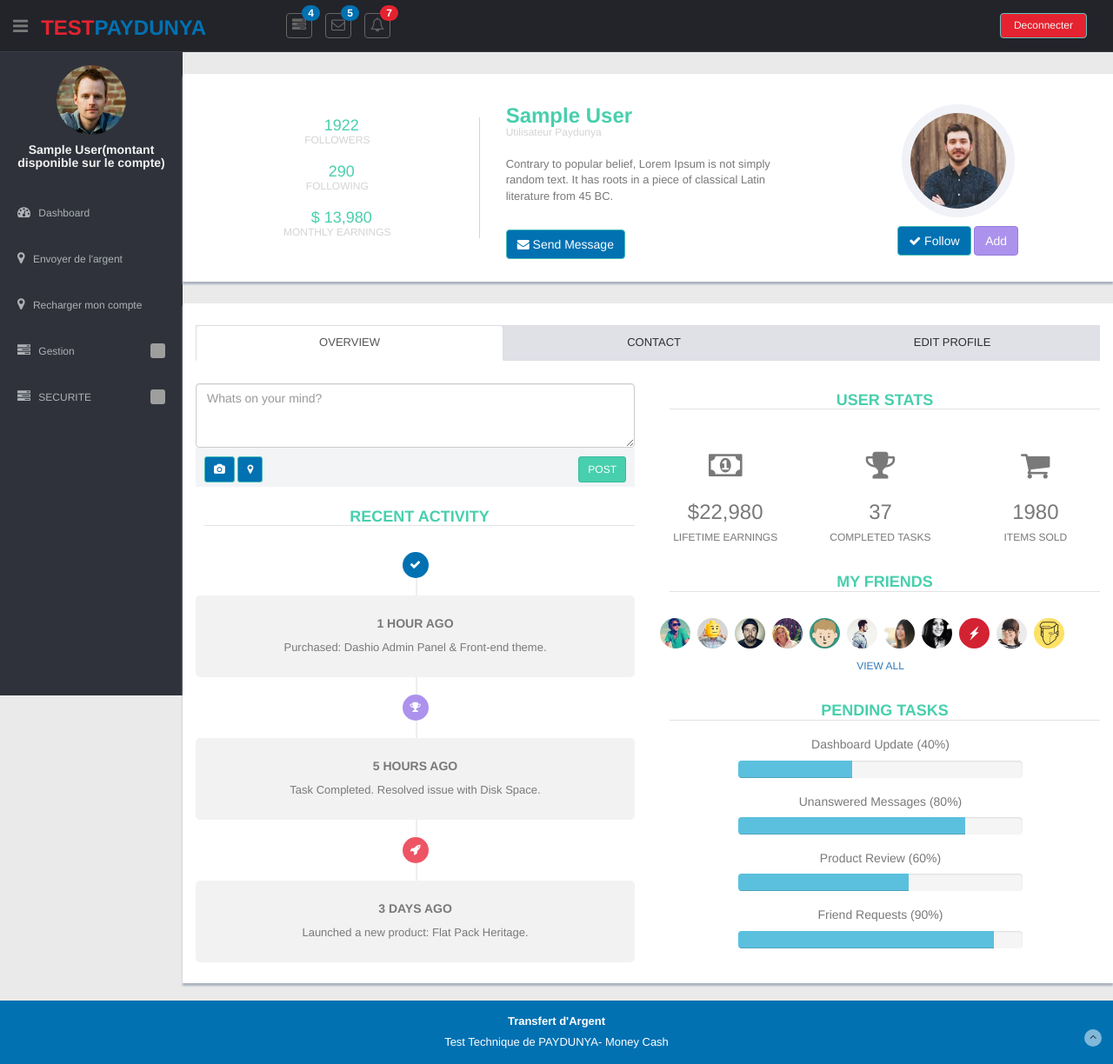
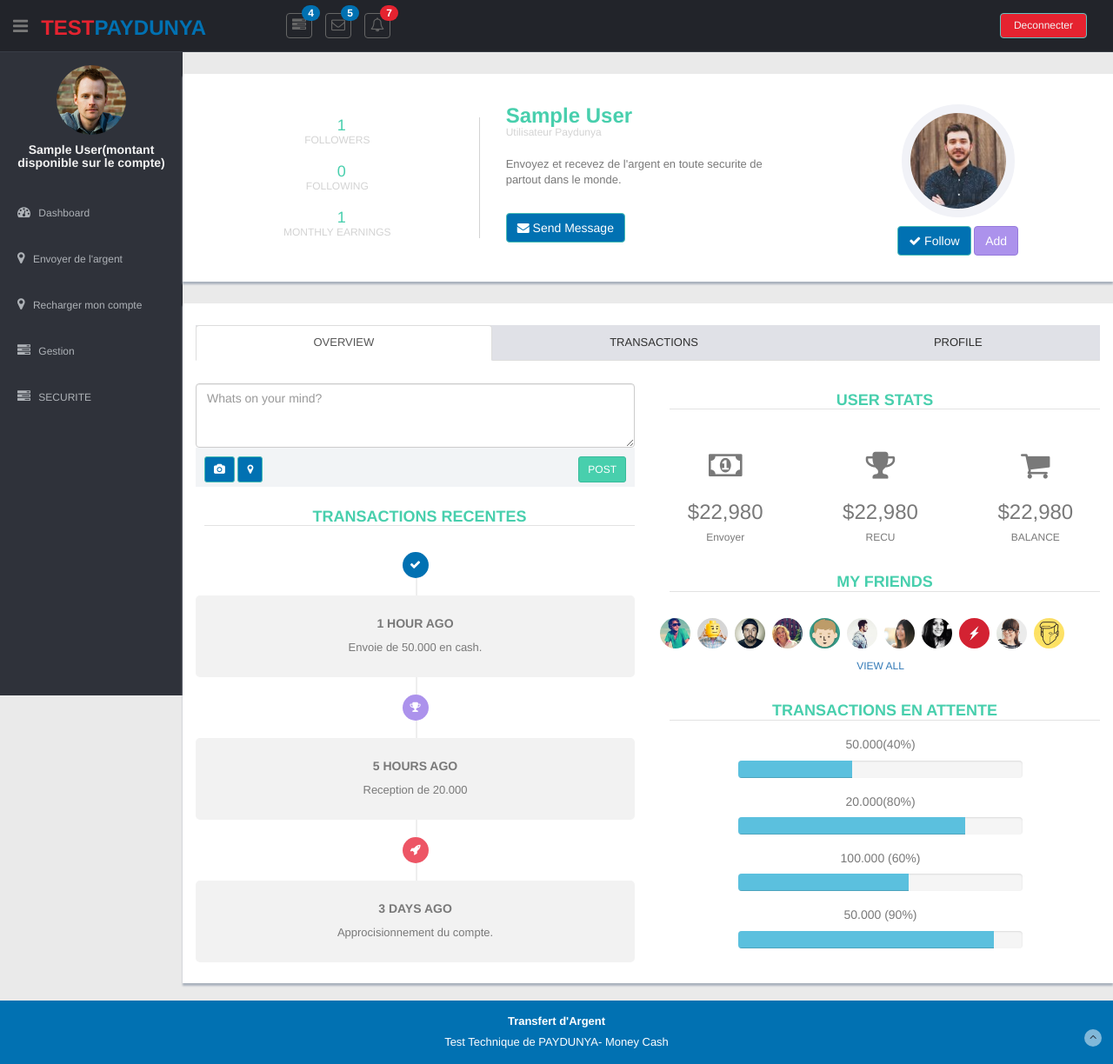
Before and after one commit to Amsonet/PayDunyaTest, a Laravel app: page /dashboard in a window 1280 px wide. Shown: the whole page at 87% size. Run offline with Laravel 9, Linux system fonts and the light colour scheme; a user stored in the database is signed in; tables that the repository leaves empty hold one stand-in row (values such as "Sample post"); grey boxes are pictures that could not be loaded.

Commit message:
modifications Dashbord

```diff
--- /dev/null
+++ b/app/Http/Controllers/DashbordController.php
@@ -0,0 +1,54 @@
+<?php
+
+namespace App\Http\Controllers;
+
+use Illuminate\Http\Request;
+
+use App\Http\Controllers\Controller;
+use App\Models\User;
+use App\Models\Currency;
+use App\Models\CustomerAccount;
+use App\Models\Transaction;
+
+class DashbordController extends Controller
+{
+    public function __construct()
+    {
+        $this->middleware('auth');
+    }
+
+    public function index()
+
+    {
+
+        $Transactions=Transaction::where('customer_account_id',auth()->user()->customeraccount->id)->orderBy('created_at', 'desc')->get();
+        $nbreTransactions=Transaction::where('customer_account_id',auth()->user()->customeraccount->id)->count();
+
+        $receipt = Transaction::where('customer_account_id',auth()->user()->customeraccount->id)
+                                ->Where('type','Credit')->get();
+                                $nbreReceipt = $receipt->count();
+
+        $sending = Transaction::where('customer_account_id',auth()->user()->customeraccount->id)
+                                ->Where('type','Debit')->get();
+                                $nbresending = $sending->count();
+
+
+
+     $all_amount = Transaction::Where('customer_account_id',auth()->user()->customeraccount->id)
+    ->selectRaw("SUM(amount) as total_amount")
+    ->groupBy('type')
+    ->get();
+
+
+        return view('dashbord-paydunya', [
+            'Transactions'=>$Transactions,
+            'nbreTransactions'=>$nbreTransactions,
+            'receipt'=>$receipt,
+            'nbreReceipt'=>$nbreReceipt,
+            'nbresending'=>$nbresending,
+            'sending'=>$sending
+        ]);
+
+    }
+
+}
--- a/app/Http/Controllers/HomeController.php
+++ b/app/Http/Controllers/HomeController.php
@@ -23,7 +23,6 @@
      */
     public function index()
     {
-        //return view('home');home-paydunya
         return view('home-paydunya');
     }
 }
--- a/resources/views/dashbord-paydunya.blade.php
+++ b/resources/views/dashbord-paydunya.blade.php
@@ -9,11 +9,11 @@
             <div class="row content-panel">
               <div class="col-md-4 profile-text mt mb centered">
                 <div class="right-divider hidden-sm hidden-xs">
-                  <h4>1922</h4>
+                  <h4>{{$nbreTransactions}}</h4>
                   <h6>FOLLOWERS</h6>
-                  <h4>290</h4>
+                  <h4>{{$nbreReceipt}}</h4>
                   <h6>FOLLOWING</h6>
-                  <h4>$ 13,980</h4>
+                  <h4>{{$nbresending}}</h4>
                   <h6>MONTHLY EARNINGS</h6>
                 </div>
               </div>
@@ -21,7 +21,7 @@
               <div class="col-md-4 profile-text">
                 <h3>{{Auth::User()->name}}</h3>
                 <h6>Utilisateur Paydunya</h6>
-                <p>Contrary to popular belief, Lorem Ipsum is not simply random text. It has roots in a piece of classical Latin literature from 45 BC.</p>
+                <p>Envoyez et recevez de l'argent en toute securite de partout dans le monde.</p>
                 <br>
                 <p><button class="btn btn-theme"><i class="fa fa-envelope"></i> Send Message</button></p>
               </div>
@@ -48,10 +48,10 @@
                     <a data-toggle="tab" href="#overview">Overview</a>
                   </li>
                   <li>
-                    <a data-toggle="tab" href="#contact" class="contact-map">Contact</a>
+                    <a data-toggle="tab" href="#contact" class="contact-map">Transactions</a>
                   </li>
                   <li>
-                    <a data-toggle="tab" href="#edit">Edit Profile</a>
+                    <a data-toggle="tab" href="#edit">Profile</a>
                   </li>
                 </ul>
               </div>
@@ -72,22 +72,22 @@
                           </div>
                         </div>
                         <div class="detailed mt">
-                          <h4>Recent Activity</h4>
+                          <h4>Transactions recentes</h4>
                           <div class="recent-activity">
                             <div class="activity-icon bg-theme"><i class="fa fa-check"></i></div>
                             <div class="activity-panel">
                               <h5>1 HOUR AGO</h5>
-                              <p>Purchased: Dashio Admin Panel & Front-end theme.</p>
+                              <p>Envoie de 50.000 en cash.</p>
                             </div>
                             <div class="activity-icon bg-theme02"><i class="fa fa-trophy"></i></div>
                             <div class="activity-panel">
                               <h5>5 HOURS AGO</h5>
-                              <p>Task Completed. Resolved issue with Disk Space.</p>
+                              <p>Reception de 20.000</p>
                             </div>
                             <div class="activity-icon bg-theme04"><i class="fa fa-rocket"></i></div>
                             <div class="activity-panel">
                               <h5>3 DAYS AGO</h5>
-                              <p>Launched a new product: Flat Pack Heritage.</p>
+                              <p>Approcisionnement du compte.</p>
                             </div>
                           </div>
                           <!-- /recent-activity -->
@@ -101,17 +101,17 @@
                           <div class="col-sm-4">
                             <h1><i class="fa fa-money"></i></h1>
                             <h3>$22,980</h3>
-                            <h6>LIFETIME EARNINGS</h6>
+                            <h6>Envoyer</h6>
                           </div>
                           <div class="col-sm-4">
                             <h1><i class="fa fa-trophy"></i></h1>
-                            <h3>37</h3>
-                            <h6>COMPLETED TASKS</h6>
+                            <h3>$22,980</h3>
+                            <h6>RECU</h6>
                           </div>
                           <div class="col-sm-4">
                             <h1><i class="fa fa-shopping-cart"></i></h1>
-                            <h3>1980</h3>
-                            <h6>ITEMS SOLD</h6>
+                            <h3>$22,980</h3>
+                            <h6>BALANCE</h6>
                           </div>
                         </div>
                         <!-- /row -->
@@ -159,28 +159,28 @@
                           </div>
                         </div>
                         <!-- /row -->
-                        <h4>Pending Tasks</h4>
+                        <h4>Transactions en attente</h4>
                         <div class="row centered">
                           <div class="col-md-8 col-md-offset-2">
-                            <h5>Dashboard Update (40%)</h5>
+                            <h5>50.000(40%)</h5>
                             <div class="progress">
                               <div class="progress-bar progress-bar-info" role="progressbar" aria-valuenow="40" aria-valuemin="0" aria-valuemax="100" style="width: 40%">
                                 <span class="sr-only">40% Complete (success)</span>
                               </div>
                             </div>
-                            <h5>Unanswered Messages (80%)</h5>
+                            <h5>20.000(80%)</h5>
                             <div class="progress">
                               <div class="progress-bar progress-bar-info" role="progressbar" aria-valuenow="40" aria-valuemin="0" aria-valuemax="100" style="width: 80%">
                                 <span class="sr-only">80% Complete (success)</span>
                               </div>
                             </div>
-                            <h5>Product Review (60%)</h5>
+                            <h5>100.000 (60%)</h5>
                             <div class="progress">
                               <div class="progress-bar progress-bar-info" role="progressbar" aria-valuenow="40" aria-valuemin="0" aria-valuemax="100" style="width: 60%">
                                 <span class="sr-only">60% Complete (success)</span>
                               </div>
                             </div>
-                            <h5>Friend Requests (90%)</h5>
+                            <h5>50.000 (90%)</h5>
                             <div class="progress">
                               <div class="progress-bar progress-bar-info" role="progressbar" aria-valuenow="40" aria-valuemin="0" aria-valuemax="100" style="width: 90%">
                                 <span class="sr-only">90% Complete (success)</span>
@@ -196,39 +196,48 @@
                     <!-- /OVERVIEW -->
                   </div>
                   <!-- /tab-pane -->
+
+
+
                   <div id="contact" class="tab-pane">
                     <div class="row">
-                      <div class="col-md-6">
-                        <div id="map"></div>
-                      </div>
+
                       <!-- /col-md-6 -->
-                      <div class="col-md-6 detailed">
-                        <h4>Location</h4>
-                        <div class="col-md-8 col-md-offset-2 mt">
-                          <p>
-                            Postal Address<br/> PO BOX 12988, Sutter Ave<br/> Brownsville, New York.
-                          </p>
-                          <br>
-                          <p>
-                            Headquarters<br/> 844 Sutter Ave,<br/> 9003, New York.
-                          </p>
-                        </div>
-                        <h4>Contacts</h4>
-                        <div class="col-md-8 col-md-offset-2 mt">
-                          <p>
-                            Phone: +33 4898-4303<br/> Cell: 48 4389-4393<br/>
-                          </p>
-                          <br>
-                          <p>
-                            Email: hello@dashiotheme.com<br/> Skype: UseDashio<br/> Website: http://Alvarez.is
-                          </p>
-                        </div>
-                      </div>
+                      <div class="rowx mbx">
+          <!-- page start-->
+          <div class="content-panel">
+            <div class="adv-table">
+
+            <table cellpadding="0" cellspacing="0" border="0" class="display table table-bordered" id="hidden-table-info">
+                <thead>
+                  <tr>
+                    <th>Beneficiaire</th>
+                    <th>Debit</th>
+                    <th class="hidden-phone">Credit</th>
+                    <th class="hidden-phone">Balance</th>
+                    <th class="hidden-phone">Methode</th>
+                  </tr>
+                </thead>
+
+                <tbody>
+
+              </tbody>
+
+                </table>
+              </div>
+                    <!-- /row -->
+               </div>
+
+              </div>
+
                       <!-- /col-md-6 -->
                     </div>
                     <!-- /row -->
                   </div>
                   <!-- /tab-pane -->
+
+
+
                   <div id="edit" class="tab-pane">
                     <div class="row">
                       <div class="col-lg-8 col-lg-offset-2 detailed">
--- a/resources/views/home-paydunya.blade.php
+++ b/resources/views/home-paydunya.blade.php
@@ -94,8 +94,9 @@
                 },
                 success:function(data) {
                   if(data.success)document.getElementById("t-form").reset();
+                  alert(data.msg);
                   $("#showback").html(data.msg);
-                  document.getElementById("f").focus();
+                  document.getElementById("transaction_number").focus();
 
                }
               });
--- a/resources/views/layouts/akadpro/inc/head.blade.php
+++ b/resources/views/layouts/akadpro/inc/head.blade.php
@@ -20,4 +20,10 @@
   <link href="{{ asset('template/Dashio/css/style-responsive.css') }}" rel="stylesheet">
 
 
+  <link href="{{ asset('template/Dashio/lib/advanced-datatable/css/demo_page.css') }}" rel="stylesheet" />
+  <link href="{{ asset('template/Dashio/lib/advanced-datatable/css/demo_table.css') }}" rel="stylesheet" />
+  <link rel="stylesheet" href="{{ asset('template/Dashio/lib/advanced-datatable/css/DT_bootstrap.css') }}" />
+  <!-- Custom styles for this template -->
+
+
 </head>
--- a/resources/views/layouts/akadpro/layout.blade.php
+++ b/resources/views/layouts/akadpro/layout.blade.php
@@ -49,6 +49,73 @@
   <script src="{{ asset('template/Dashio/lib/common-scripts.js') }}"></script>
   <!--script for this page-->
 
+  <script type="text/javascript" language="javascript" src="{{ asset('template/Dashio/lib/advanced-datatable/js/jquery.js') }}"></script>
+  <script type="text/javascript" language="javascript" src="  {{ asset('template/Dashio/lib/advanced-datatable/js/jquery.dataTables.js') }}"></script>
+  <script type="text/javascript" src="{{ asset('template/Dashio/lib/advanced-datatable/js/DT_bootstrap.js') }}"></script>
+
+  <script type="text/javascript">
+    /* Formating function for row details */
+    function fnFormatDetails(oTable, nTr) {
+      var aData = oTable.fnGetData(nTr);
+      var sOut = '<table cellpadding="5" cellspacing="0" border="0" style="padding-left:50px;">';
+      sOut += '<tr><td>Rendering engine:</td><td>' + aData[1] + ' ' + aData[4] + '</td></tr>';
+      sOut += '<tr><td>Link to source:</td><td>Could provide a link here</td></tr>';
+      sOut += '<tr><td>Extra info:</td><td>And any further details here (images etc)</td></tr>';
+      sOut += '</table>';
+
+      return sOut;
+    }
+
+    $(document).ready(function() {
+      /*
+       * Insert a 'details' column to the table
+       */
+      var nCloneTh = document.createElement('th');
+      var nCloneTd = document.createElement('td');
+      nCloneTd.innerHTML = '<img src="lib/advanced-datatable/images/details_open.png">';
+      nCloneTd.className = "center";
+
+      $('#hidden-table-info thead tr').each(function() {
+        this.insertBefore(nCloneTh, this.childNodes[0]);
+      });
+
+      $('#hidden-table-info tbody tr').each(function() {
+        this.insertBefore(nCloneTd.cloneNode(true), this.childNodes[0]);
+      });
+
+      /*
+       * Initialse DataTables, with no sorting on the 'details' column
+       */
+      var oTable = $('#hidden-table-info').dataTable({
+        "aoColumnDefs": [{
+          "bSortable": false,
+          "aTargets": [0]
+        }],
+        "aaSorting": [
+          [1, 'asc']
+        ]
+      });
+
+      /* Add event listener for opening and closing details
+       * Note that the indicator for showing which row is open is not controlled by DataTables,
+       * rather it is done here
+       */
+      $('#hidden-table-info tbody td img').live('click', function() {
+        var nTr = $(this).parents('tr')[0];
+        if (oTable.fnIsOpen(nTr)) {
+          /* This row is already open - close it */
+          this.src = "lib/advanced-datatable/media/images/details_open.png";
+          oTable.fnClose(nTr);
+        } else {
+          /* Open this row */
+          this.src = "lib/advanced-datatable/images/details_close.png";
+          oTable.fnOpen(nTr, fnFormatDetails(oTable, nTr), 'details');
+        }
+      });
+    });
+  </script>
+
+  <!--common script for all pages-->
 </body>
 
 </html>
--- a/routes/web.php
+++ b/routes/web.php
@@ -31,11 +31,13 @@
 
 // === TESTS ROUTES ============
 
-Route::get('/dashboard', function () {
+/*Route::get('/dashboard', function () {
     return view('dashbord-paydunya');
-});
+});*/
 
+Route::get('/dashboard', [App\Http\Controllers\DashbordController::class, 'index'])->name('dashbord');
 
+Route::get('/home', [App\Http\Controllers\NewTransactionController::class, 'index'])->name('home');
 Route::get('/blank', [App\Http\Controllers\NewTransactionController::class, 'index'])->name('home');
 Route::post('/SaveTransaction', [App\Http\Controllers\NewTransactionController::class, 'store'])->name('transaction.store');
 
```
Also changed, not shown: 1 other file.
